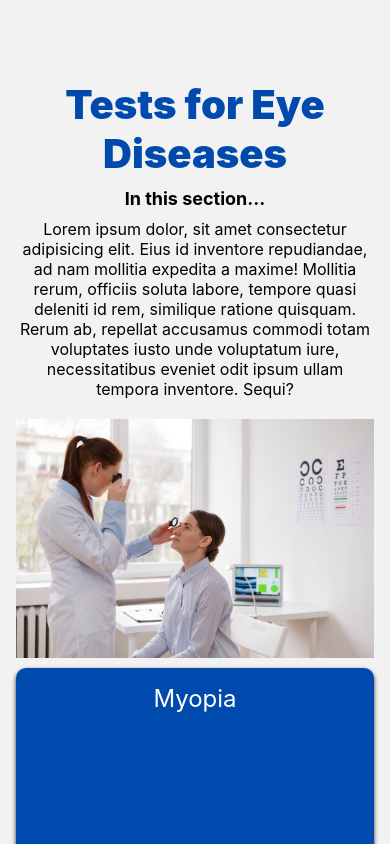
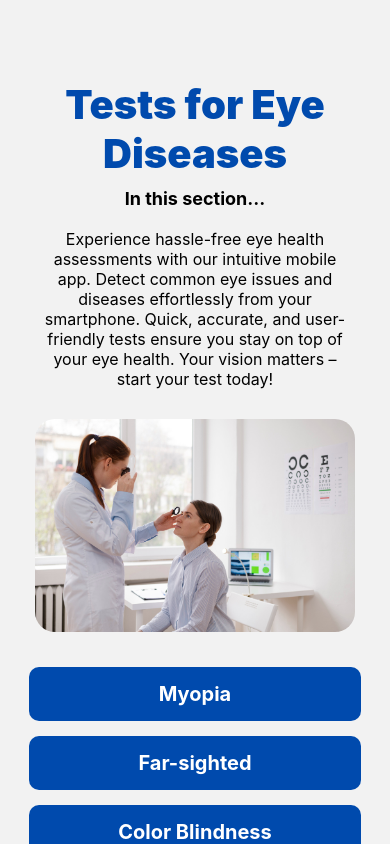
Before and after one commit to IsuruX98/EyeZen-Mobile, a React Native app: screen /TestsHome in a window 390 px wide. Built offline with nearby package versions, Linux system fonts and the light colour scheme.

Commit message:
styles changed

```diff
--- a/pages/Admin/AdminHome.jsx
+++ b/pages/Admin/AdminHome.jsx
@@ -126,11 +126,11 @@ const styles = StyleSheet.create({
   },
   button: {
       alignSelf: "center",
-    marginTop: 5,
-    width: "90%",
+      marginTop: 15,
+      width: "95%",
       backgroundColor: "#004AAD",
       padding: 15,
-    borderRadius: 5,
+      borderRadius: 10,
       alignItems: "center",
   },
   buttonText: {
@@ -140,12 +140,12 @@ const styles = StyleSheet.create({
   },
   button1: {
       alignSelf: "center",
+      marginTop: 20,
+      width: "95%",
       backgroundColor: "#004AAD",
-    width: "50%",
-    marginTop: 40,
-    paddingVertical: 10,
-    paddingHorizontal: 20,
-    borderRadius: 5,
+      padding: 15,
+      borderRadius: 10,
+      alignItems: "center",
   },
   buttonText1: {
     textAlign: "center",
--- a/pages/EyeTests/Checkups/ColorBlindTest.jsx
+++ b/pages/EyeTests/Checkups/ColorBlindTest.jsx
@@ -41,8 +41,8 @@ const ColorBlindTest = () => {
           </Text>
         </View>
         <Text style={styles.disclaimer}>
-          The tests that we propose do not have a medical value, and we remind
-          you that only your optometrist can give a proper diagnostic.
+          ** The tests that we propose do not have a medical value, and we remind
+          you that only your optometrist can give a proper diagnostic. **
         </Text>
         <View style={styles.buttonsContainer}>
           <View style={styles.button}>
@@ -70,12 +70,13 @@ const styles = StyleSheet.create({
   },
   title: {
     fontSize: 32,
+    fontWeight:"900",
     color: "#004AAD",
     textTransform: "uppercase",
   },
   instructionsContainer: {
     marginLeft: 10,
-    marginTop: 10,
+    marginTop: 20,
   },
   instructionTitle: {
     fontSize: 24,
@@ -98,6 +99,8 @@ const styles = StyleSheet.create({
     marginBottom: 10,
   },
   disclaimer: {
+    marginTop:15,
+    paddingHorizontal:15,
     fontSize: 18,
     fontWeight: "bold",
     marginBottom: 10,
@@ -109,20 +112,18 @@ const styles = StyleSheet.create({
     width: "100%",
   },
   button: {
-    flexBasis: "48%",
-    marginBottom: 8,
+    alignSelf: "center",
+    marginTop: 15,
+    width: "95%",
+    backgroundColor: "#004AAD",
+    padding: 15,
     borderRadius: 10,
-    backgroundColor: "#004AAD",
-    padding: 16,
-    shadowColor: "#000",
-    shadowOffset: { width: 0, height: 2 },
-    shadowOpacity: 0.8,
-    shadowRadius: 4,
+    alignItems: "center",
   },
   buttonText: {
-    fontSize: 24,
     color: "white",
-    textAlign: "center",
+    fontSize: 20,
+    fontWeight: "bold",
   },
   resultBottom: {
     fontSize: 20,
--- a/pages/EyeTests/Checkups/MacularTest.jsx
+++ b/pages/EyeTests/Checkups/MacularTest.jsx
@@ -70,12 +70,13 @@ const styles = {
   },
   title: {
     fontSize: 32,
-    color: "blue",
+    color: "#004AAD",
+    fontWeight:"900",
     textTransform: "uppercase",
   },
   instructionsContainer: {
     marginLeft: 10,
-    marginTop: 10,
+    marginTop: 20,
   },
   instructionTitle: {
     fontSize: 24,
@@ -106,20 +107,18 @@ const styles = {
     width: "100%",
   },
   button: {
-    flexBasis: "48%",
-    marginBottom: 8,
+    alignSelf: "center",
+    marginTop: 15,
+    width: "95%",
+    backgroundColor: "#004AAD",
+    padding: 15,
     borderRadius: 10,
-    backgroundColor: "#004AAD",
-    padding: 16,
-    shadowColor: "#000",
-    shadowOffset: { width: 0, height: 2 },
-    shadowOpacity: 0.8,
-    shadowRadius: 4,
+    alignItems: "center",
   },
   buttonText: {
-    fontSize: 24,
     color: "white",
-    textAlign: "center",
+    fontSize: 20,
+    fontWeight: "bold",
   },
 };
 
--- a/pages/EyeTests/ColorBlind.jsx
+++ b/pages/EyeTests/ColorBlind.jsx
@@ -55,7 +55,7 @@ const styles = StyleSheet.create({
   container: {
     flex: 1,
     paddingHorizontal: 16,
-    paddingTop: 80,
+    paddingTop:100
   },
   gridContainer: {
     flexDirection: "row",
@@ -64,6 +64,7 @@ const styles = StyleSheet.create({
     flex: 1,
   },
   header: {
+    fontWeight:"900",
     fontSize: 40,
     textAlign: "center",
   },
@@ -87,24 +88,22 @@ const styles = StyleSheet.create({
   },
   image: {
     width: "100%",
-    height: "100%",
+    height: "120%",
     aspectRatio: 1.5,
   },
   button: {
-    flexBasis: "48%",
-    marginBottom: 8,
+    alignSelf: "center",
+    marginTop: 15,
+    width: "95%",
+    backgroundColor: "#004AAD",
+    padding: 15,
     borderRadius: 10,
-    backgroundColor: "#004AAD",
-    padding: 16,
-    shadowColor: "#000",
-    shadowOffset: { width: 0, height: 2 },
-    shadowOpacity: 0.8,
-    shadowRadius: 4,
+    alignItems: "center",
   },
   buttonText: {
-    fontSize: 24,
     color: "white",
-    textAlign: "center",
+    fontSize: 20,
+    fontWeight: "bold",
   },
 });
 
--- a/pages/EyeTests/MacularDegeneration.jsx
+++ b/pages/EyeTests/MacularDegeneration.jsx
@@ -57,7 +57,7 @@ const styles = StyleSheet.create({
   container: {
     flex: 1,
     paddingHorizontal: 16,
-    paddingTop: 80,
+    paddingTop: 100,
   },
   gridContainer: {
     flexDirection: "row",
@@ -67,6 +67,7 @@ const styles = StyleSheet.create({
   },
   header: {
     fontSize: 40,
+    fontWeight:"900",
     textAlign: "center",
   },
   headerColored: {
@@ -75,6 +76,7 @@ const styles = StyleSheet.create({
   paragraph: {
     fontSize: 16,
     marginTop: 16,
+    paddingHorizontal:15,
     textAlign: "center",
   },
   buttonContainer: {
@@ -92,20 +94,18 @@ const styles = StyleSheet.create({
     aspectRatio: 1.5,
   },
   button: {
-    flexBasis: "48%",
-    marginBottom: 8,
+    alignSelf: "center",
+    marginTop: 15,
+    width: "95%",
+    backgroundColor: "#004AAD",
+    padding: 15,
     borderRadius: 10,
-    backgroundColor: "#004AAD",
-    padding: 16,
-    shadowColor: "#000",
-    shadowOffset: { width: 0, height: 2 },
-    shadowOpacity: 0.8,
-    shadowRadius: 4,
+    alignItems: "center",
   },
   buttonText: {
-    fontSize: 24,
     color: "white",
-    textAlign: "center",
+    fontSize: 20,
+    fontWeight: "bold",
   },
 });
 
--- a/pages/EyeTests/TestsHome.jsx
+++ b/pages/EyeTests/TestsHome.jsx
@@ -28,12 +28,7 @@ const TestsHome = ({ navigation }) => {
           <Text style={styles.header}>Tests for Eye Diseases</Text>
           <Text style={styles.description}>In this section...</Text>
           <Text style={styles.paragraph}>
-            Lorem ipsum dolor, sit amet consectetur adipisicing elit. Eius id
-            inventore repudiandae, ad nam mollitia expedita a maxime! Mollitia
-            rerum, officiis soluta labore, tempore quasi deleniti id rem,
-            similique ratione quisquam. Rerum ab, repellat accusamus commodi
-            totam voluptates iusto unde voluptatum iure, necessitatibus eveniet
-            odit ipsum ullam tempora inventore. Sequi?
+            Experience hassle-free eye health assessments with our intuitive mobile app. Detect common eye issues and diseases effortlessly from your smartphone. Quick, accurate, and user-friendly tests ensure you stay on top of your eye health. Your vision matters – start your test today!
           </Text>
         </View>
 
@@ -62,7 +57,7 @@ const TestsHome = ({ navigation }) => {
 const styles = StyleSheet.create({
   container: {
     flex: 1,
-    paddingHorizontal: 16,
+    paddingHorizontal: 20,
     paddingTop: 80,
   },
   headerContainer: {
@@ -88,37 +83,41 @@ const styles = StyleSheet.create({
   },
   paragraph: {
     fontSize: 16,
-    marginBottom: 20,
+    marginTop: 10,
+    marginBottom: 30,
     textAlign: "center",
+    paddingHorizontal:15
   },
   imageContainer: {
     flex: 1,
     marginBottom: 10,
+    paddingHorizontal:15
   },
   image: {
     width: "100%",
     height: "100%",
+    borderRadius:20,
     aspectRatio: 1.5,
   },
   buttonContainer: {
+    paddingTop:10,
+    paddingBottom:40,
     flexDirection: "column",
     justifyContent: "space-between",
   },
   button: {
-    flexBasis: "48%",
-    marginBottom: 8,
+    alignSelf: "center",
+    marginTop: 15,
+    width: "95%",
+    backgroundColor: "#004AAD",
+    padding: 15,
     borderRadius: 10,
-    backgroundColor: "#004AAD",
-    padding: 16,
-    shadowColor: "#000",
-    shadowOffset: { width: 0, height: 2 },
-    shadowOpacity: 0.8,
-    shadowRadius: 4,
+    alignItems: "center",
   },
   buttonText: {
-    fontSize: 24,
     color: "white",
-    textAlign: "center",
+    fontSize: 20,
+    fontWeight: "bold",
   },
 });
 
--- a/pages/NotFound.jsx
+++ b/pages/NotFound.jsx
@@ -1,7 +1,7 @@
 import React from "react";
 import { View, Text, Image, TouchableOpacity, StyleSheet } from "react-native";
 
-import Error from "../assets/404.jpg";
+import Error from "../assets/404.png";
 
 const NotFound = ({ navigation }) => {
   const notFoundImage = Error;
--- a/tabs/TestsAndGames.jsx
+++ b/tabs/TestsAndGames.jsx
@@ -38,7 +38,7 @@ const TestsAndGames = ({ navigation }) => {
       </View>
 
       <View style={styles.imageContainer}>
-        <Image style={styles.image} source={TestHome} resizeMode="contain" />
+        <Image style={styles.image} source={TestHome} resizeMode="cover" />
       </View>
     </View>
   );
@@ -69,6 +69,7 @@ const styles = StyleSheet.create({
     fontSize: 16,
     textAlign: "center",
     paddingTop: 10,
+    paddingHorizontal:15
   },
   buttonContainer: {
     marginTop: 20,
@@ -91,10 +92,11 @@ const styles = StyleSheet.create({
     flex: 1,
     justifyContent: "center",
     alignItems: "center",
+    paddingHorizontal:15
   },
   image: {
     width: "100%",
-    height: "90%",
+    height: "80%",
     borderRadius: 20,
   },
 });
```
Also changed, not shown: assets/404.png (added). Lines whose indentation alone changed are shown as unchanged.
